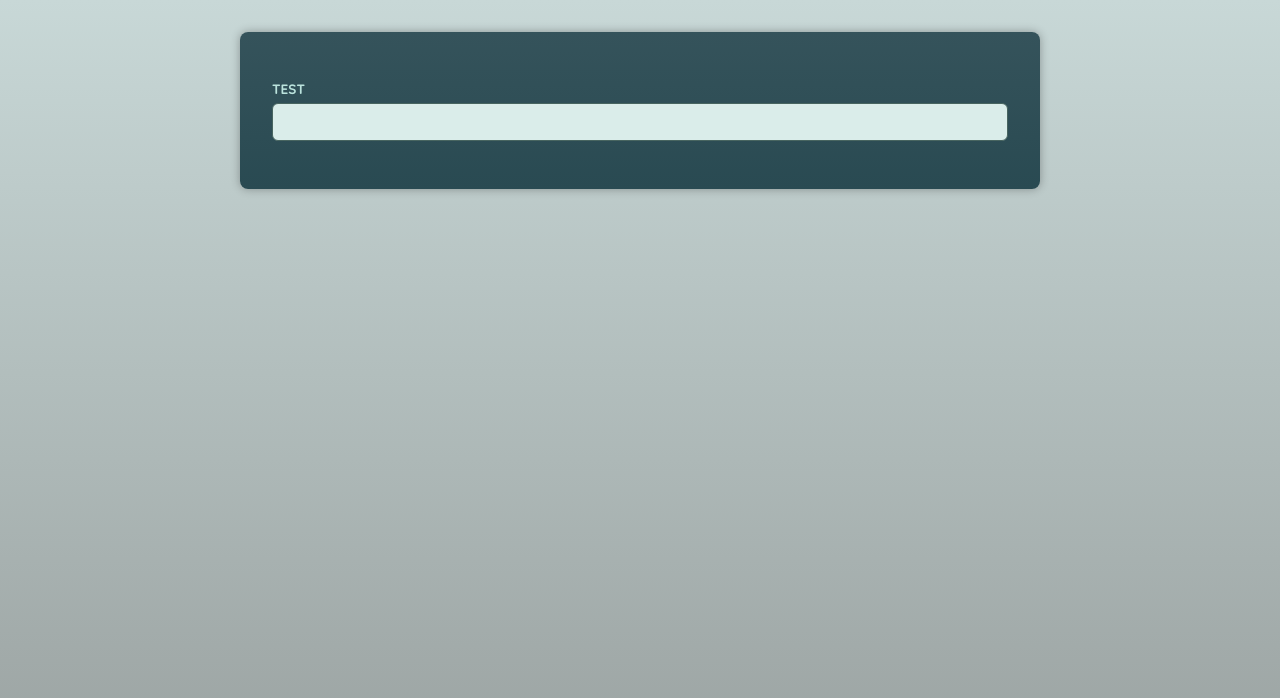
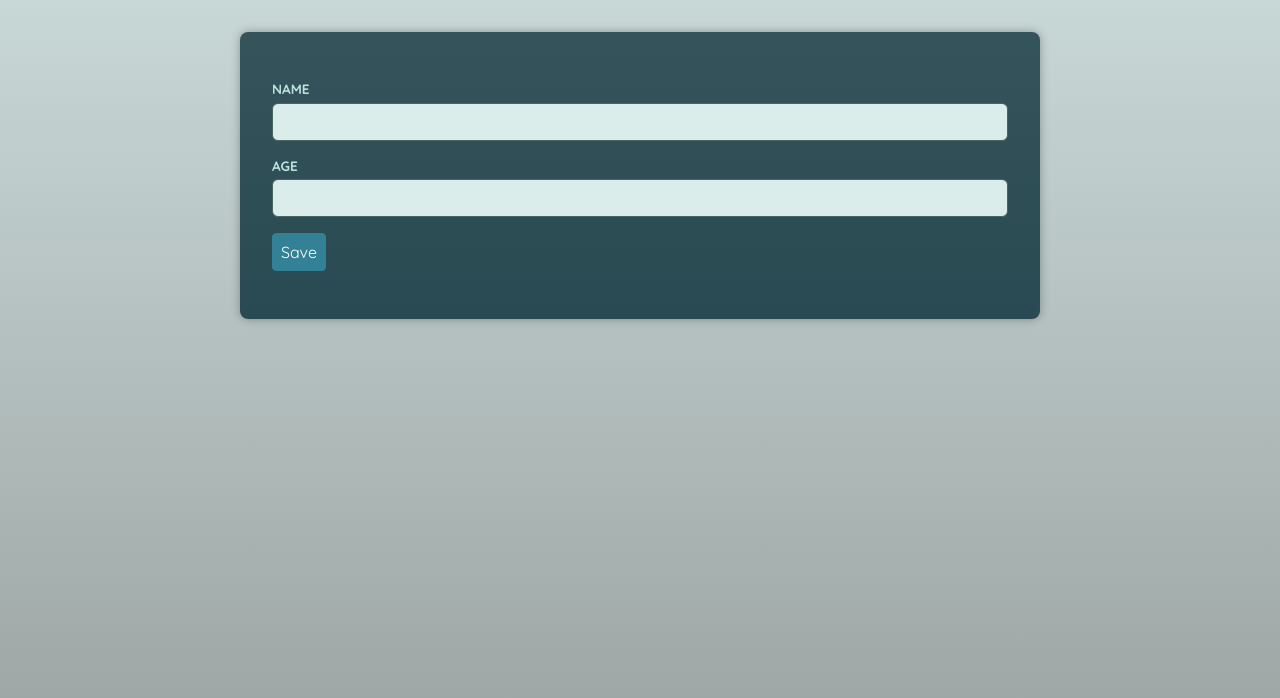
Before and after one commit to Udayanga1/react-practice, a React (Vite) app in the folder adv-components/: page / in a window 1280 px wide. Shown: the top 698 px of the page. Built offline with nearby package versions, Linux system fonts and the light colour scheme; a web font is replaced by a local one.

Commit message:
adv-components: custom Form component

```diff
--- a/adv-components/src/App.tsx
+++ b/adv-components/src/App.tsx
@@ -1,13 +1,19 @@
-import { useRef } from "react"
 
 import Input from "./components/Input"
+import Form from "./components/Form"
+import Button from "./components/Button"
 
 function App() {
-  const input = useRef<HTMLInputElement>(null)
 
   return (
     <main>
-      <Input label="Test" id="test" ref={input}/>
+      <Form>
+        <Input type="text" label="Name" id="name"/>
+        <Input type="number" label="Age" id="age"/>
+        <p>
+          <Button>Save</Button>
+        </p>
+      </Form>
     </main>
   )
 }
--- /dev/null
+++ b/adv-components/src/components/Form.tsx
@@ -0,0 +1,10 @@
+import { ComponentPropsWithoutRef } from "react"
+
+type FormProps = ComponentPropsWithoutRef<"form">
+
+const Form = (props: FormProps) => {
+  return (
+    <form {...props}>{props.children}</form>
+  )
+}
+export default Form
```
